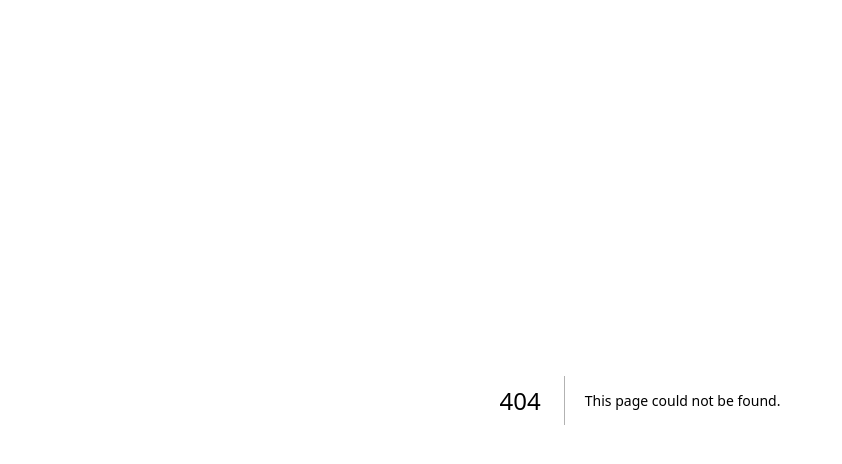
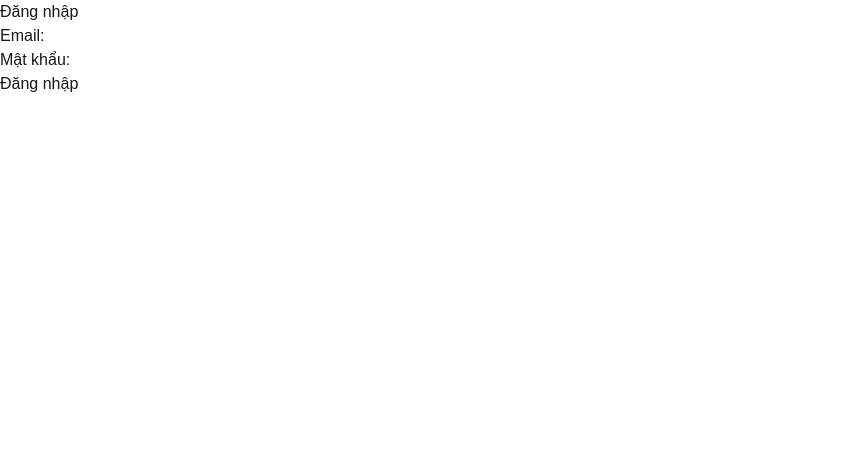
Before and after one commit to nlpn1408/intern-hopper-teamwork-project-FE, a Next.js app: page /logintest in a window 1280 px wide. Before the commit this address had no page. Shown: the top 464 px of the page, without its empty margins (0-842 px from the left). Built offline with nearby package versions, Linux system fonts and the light colour scheme.

Commit message:
update create user

```diff
--- /dev/null
+++ b/src/app/logintest/page.tsx
@@ -0,0 +1,71 @@
+"use client";
+
+import React, { useState } from "react";
+import { useRouter } from "next/navigation";
+
+const LoginPage = () => {
+  const [email, setEmail] = useState("");
+  const [password, setPassword] = useState("");
+  const [error, setError] = useState("");
+  const router = useRouter();
+
+  const handleLogin = async (e: React.FormEvent) => {
+    e.preventDefault();
+
+    try {
+      const response = await fetch("http://localhost:3001/api/auth/login", {
+        method: "POST",
+        headers: {
+          "Content-Type": "application/json",
+        },
+        body: JSON.stringify({ email, password }),
+      });
+
+      if (!response.ok) {
+        throw new Error("Đăng nhập thất bại. Kiểm tra lại email và mật khẩu.");
+      }
+
+      const data = await response.json();
+
+      // Lưu token vào localStorage
+      localStorage.setItem("token", data.token);
+
+      // Điều hướng đến trang chủ
+      router.push("/");
+    } catch (err: any) {
+      setError(err.message);
+    }
+  };
+
+  return (
+    <div>
+      <h2>Đăng nhập</h2>
+      <form onSubmit={handleLogin}>
+        <div>
+          <label htmlFor="email">Email:</label>
+          <input
+            type="email"
+            id="email"
+            value={email}
+            onChange={(e) => setEmail(e.target.value)}
+            required
+          />
+        </div>
+        <div>
+          <label htmlFor="password">Mật khẩu:</label>
+          <input
+            type="password"
+            id="password"
+            value={password}
+            onChange={(e) => setPassword(e.target.value)}
+            required
+          />
+        </div>
+        {error && <div style={{ color: "red" }}>{error}</div>}
+        <button type="submit">Đăng nhập</button>
+      </form>
+    </div>
+  );
+};
+
+export default LoginPage;
--- a/src/app/users/add/page.tsx
+++ b/src/app/users/add/page.tsx
@@ -87,8 +87,8 @@ export default function UserCreationForm() {
 
     if (!formData.password) {
       newErrors.password = 'Mật khẩu không được để trống';
-    } else if (formData.password.length < 6) {
-      newErrors.password = 'Mật khẩu phải có ít nhất 6 ký tự';
+    } else if (formData.password.length < 8) {
+      newErrors.password = 'Mật khẩu phải có ít nhất 8 ký tự';
     } else if (!/[A-Z]/.test(formData.password)) {
       newErrors.password = 'Mật khẩu phải chứa ít nhất một chữ cái viết hoa';
     } else if (!/[a-z]/.test(formData.password)) {
@@ -113,7 +113,7 @@ export default function UserCreationForm() {
 
     if (validateForm()) {
       try {
-        const emailCheckResponse = await fetch(`http://localhost:3001/user?email=${formData.email}`);
+        const emailCheckResponse = await fetch(`http://localhost:3001/get_users?email=${formData.email}`);
         const emailCheckData = await emailCheckResponse.json();
 
         if (emailCheckData.length > 0) {
```
